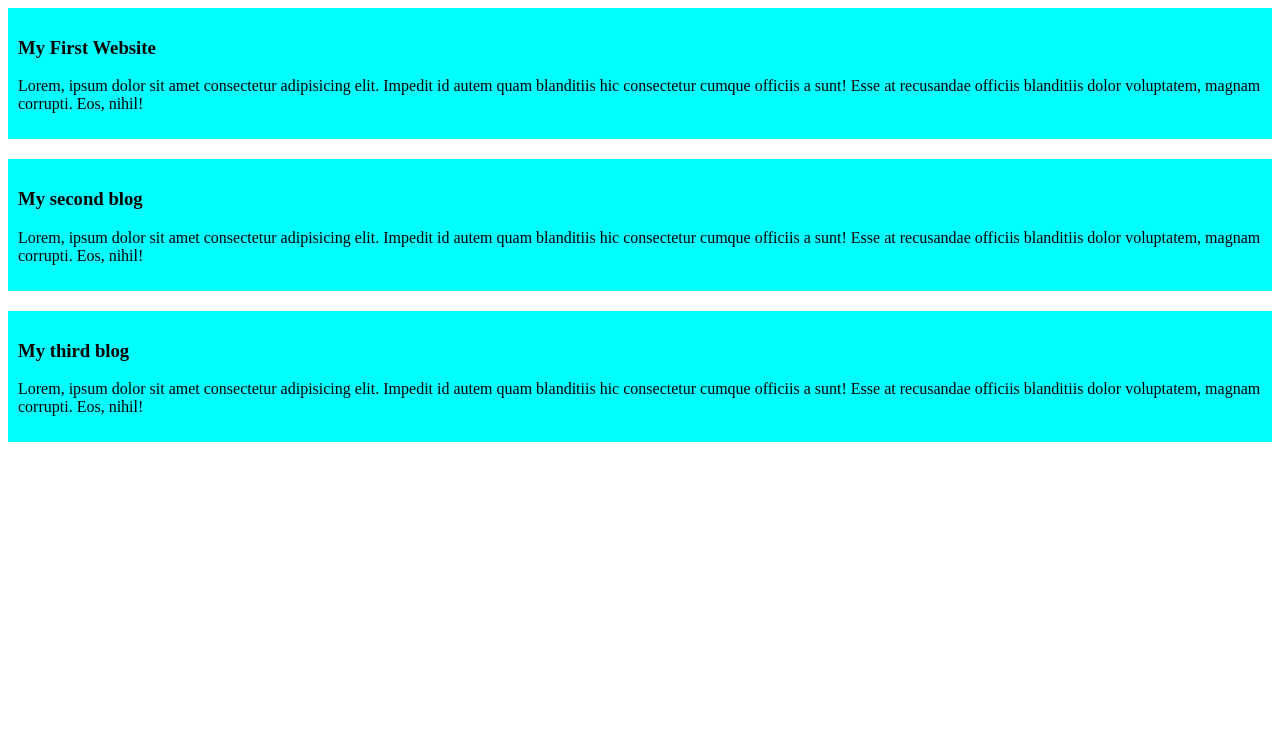
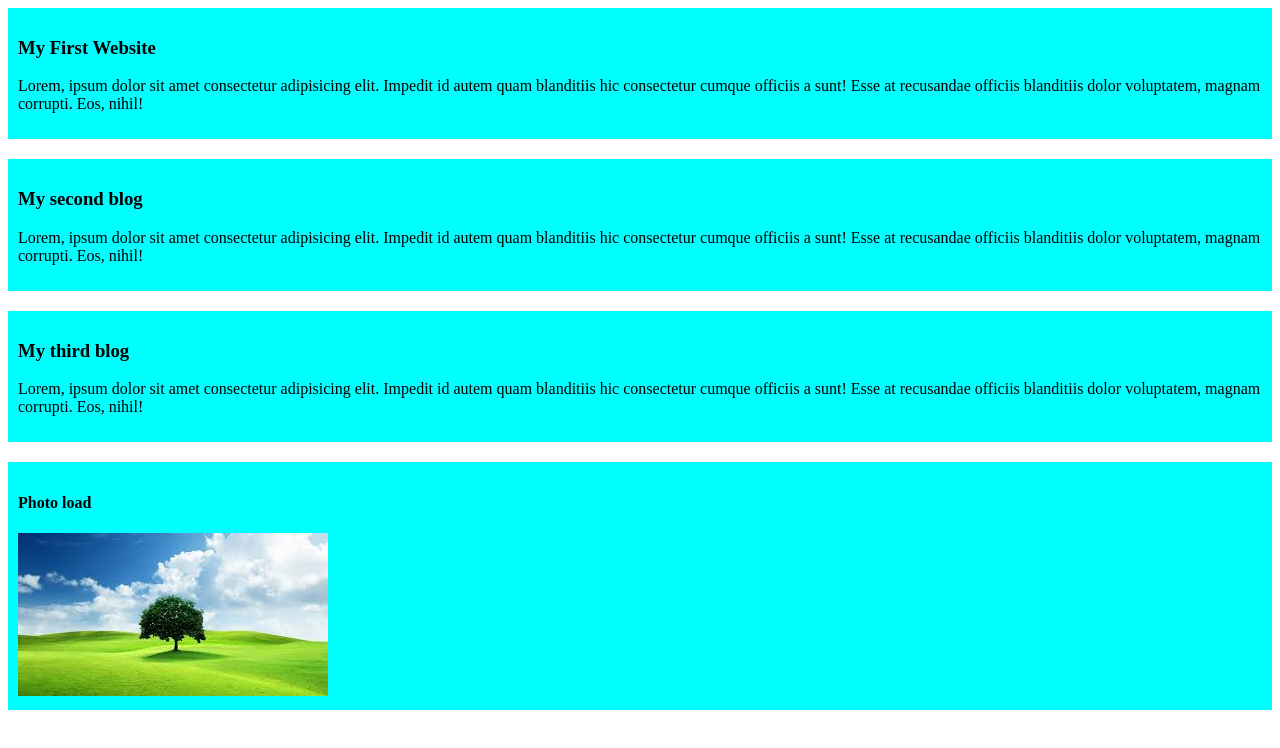
Before and after one commit to monirme12/my-simple-website, a plain HTML site: page index.html in a window 1280 px wide. Drawn offline with Linux system fonts and the light colour scheme.

Commit message:
Photo added

```diff
--- a/index.html
+++ b/index.html
@@ -19,5 +19,9 @@
         <h3>My third blog</h3>
         <p>Lorem, ipsum dolor sit amet consectetur adipisicing elit. Impedit id autem quam blanditiis hic consectetur cumque officiis a sunt! Esse at recusandae officiis blanditiis dolor voluptatem, magnam corrupti. Eos, nihil!</p>
     </div>
+    <div>
+        <h4>Photo load</h4>
+        <img src="/images/tree.jpeg" alt="">
+    </div>
 </body>
 </html>
```
Also changed, not shown: images/home.png (added), images/tranquil-japanese-room-stockcake.jpg (added), images/tree.jpeg (added).
